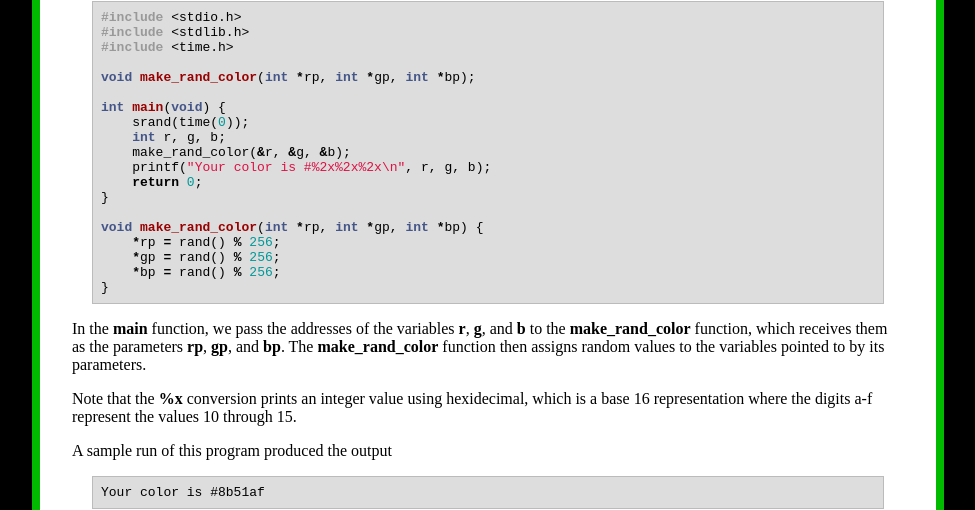
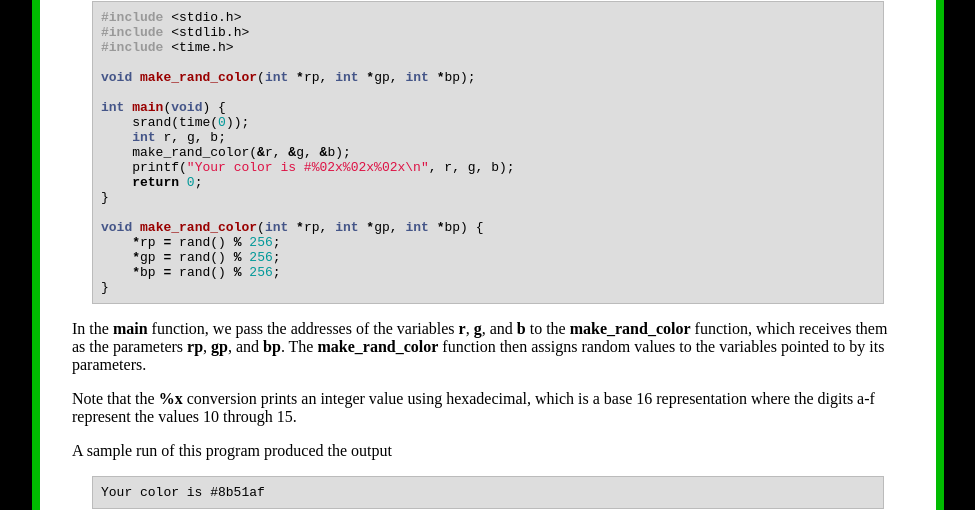
Before and after one commit to ycpcs/cs101-spring2018, a Jekyll site: the page built from lectures/lecture15.md, in a window 1280 px wide and 900 px high, scrolled down 3253 px. Shown: the part 173-683 px from the top of the window, without its empty margins (152-1127 px from the left). Built offline with Jekyll 4.4.1, drawn with Linux system fonts in a browser that asks for light colours.

Commit message:
fix typos

```diff
--- a/lectures/lecture15.md
+++ b/lectures/lecture15.md
@@ -167,7 +167,7 @@ int main(void) {
     srand(time(0));
     int r, g, b;
     make_rand_color(&r, &g, &b);
-    printf("Your color is #%2x%2x%2x\n", r, g, b);
+    printf("Your color is #%02x%02x%02x\n", r, g, b);
     return 0;
 }
 
@@ -180,7 +180,7 @@ void make_rand_color(int *rp, int *gp, int *bp) {
 
 In the **main** function, we pass the addresses of the variables **r**, **g**, and **b** to the **make\_rand\_color** function, which receives them as the parameters **rp**, **gp**, and **bp**. The **make\_rand\_color** function then assigns random values to the variables pointed to by its parameters.
 
-Note that the **%x** conversion prints an integer value using hexidecimal, which is a base 16 representation where the digits a-f represent the values 10 through 15.
+Note that the **%x** conversion prints an integer value using hexadecimal, which is a base 16 representation where the digits a-f represent the values 10 through 15.
 
 A sample run of this program produced the output
 
```
